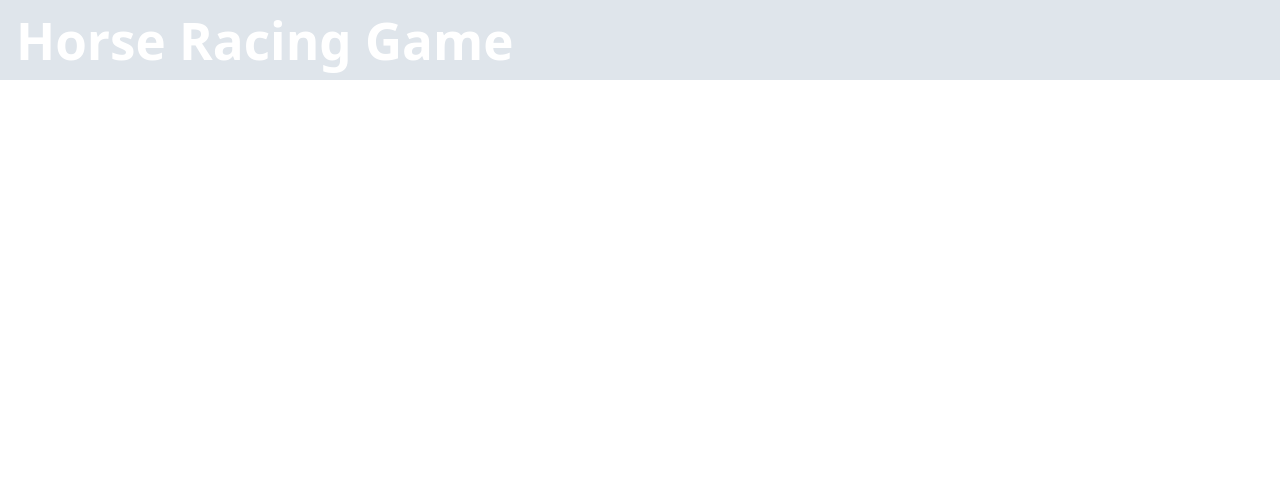
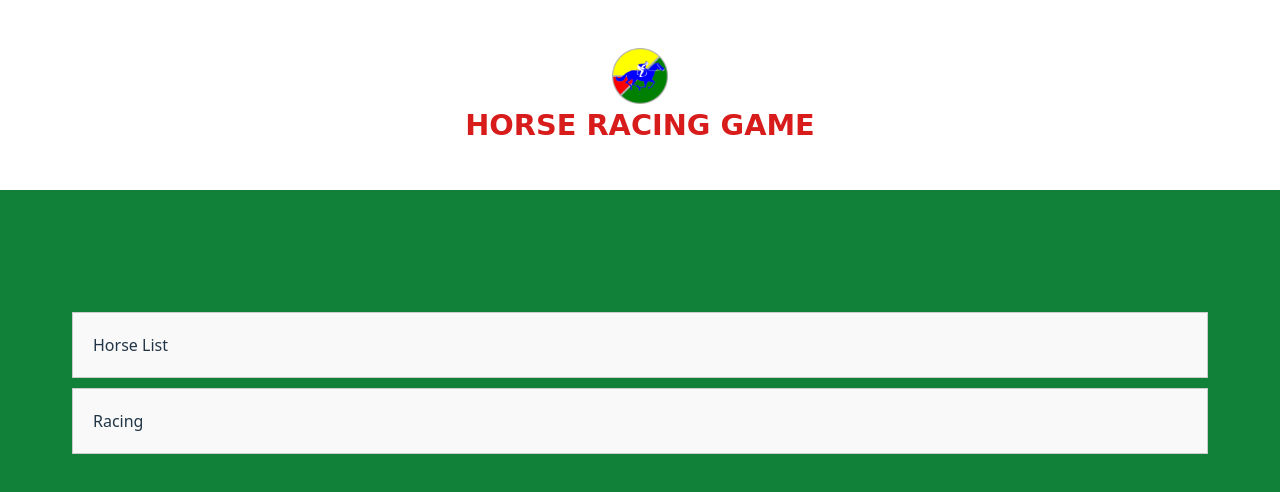
Before and after one commit to zeynepdundar/HorseRacingGame, a Vue app: page / in a window 1280 px wide. Shown: the top 492 px of the page. Built offline with nearby package versions, Linux system fonts and the light colour scheme.

Commit message:
Add main template files

```diff
--- a/src/App.vue
+++ b/src/App.vue
@@ -1,15 +1,11 @@
 <script setup>
-import TheHeader from './components/layouts/TheHeader.vue'
+import Layout from './components/layout/index.vue'
+import Main from './components/Main.vue';
+
 </script>
 
 <template>
-  <div class="app-container">
-    <TheHeader />
-  </div>
+  <Layout>
+    <Main />
+  </Layout>
 </template>
-
-<style scoped>
-.app-container {
-  padding-top: 5rem;
-}
-</style>
--- /dev/null
+++ b/src/components/Main.vue
@@ -0,0 +1,25 @@
+<template>
+  <div class="horse-list-section">
+    Horse List
+  </div>
+
+  <div class="race-track-section">
+    Racing
+  </div>
+
+</template>
+
+<script setup lang="ts">
+
+
+</script>
+
+<style scoped>
+.horse-list-section,
+.race-track-section {
+  border: 1px solid #ccc;
+  padding: 20px;
+  margin: 10px 0;
+  background-color: #f9f9f9;
+}
+</style>
--- /dev/null
+++ b/src/components/layout/TheHeader.vue
@@ -0,0 +1,49 @@
+<template>
+  <header>
+    <img :src="logo" alt="Horse racing logo" />
+    <h1>Horse Racing Game</h1>
+  </header>
+</template>
+
+<script setup>
+import logo from '../../assets/logo.png'
+
+</script>
+
+<style scoped>
+header {
+  text-align: center;
+  margin: 3rem auto;
+}
+
+header h1 {
+  color: #d81c1c;
+  margin: 0;
+  font-size: 1.8rem;
+  font-weight: 800;
+  font-family: 'Comic Sans MS', cursive, sans-serif;
+  text-transform: uppercase;
+}
+
+header img {
+  height: 3.5rem;
+  width: auto;
+}
+
+/* Responsive design */
+@media (max-width: 768px) {
+  header {
+    padding: 0 1rem;
+    height: 4rem;
+  }
+
+  header h1 {
+    font-size: 1.4rem;
+  }
+
+  header img {
+    height: 2.5rem;
+    margin-right: 0.75rem;
+  }
+}
+</style>
--- /dev/null
+++ b/src/components/layout/index.vue
@@ -0,0 +1,48 @@
+<template>
+  <div class="layout">
+    <TheHeader />
+    <main class="main-content" role="main">
+      <div class="container">
+        <slot />
+      </div>
+    </main>
+  </div>
+</template>
+
+<script setup>
+import TheHeader from './TheHeader.vue'
+</script>
+
+<style scoped>
+.layout {
+  display: flex;
+  flex-direction: column;
+  min-height: 100vh;
+}
+
+.main-content {
+  flex: 1;
+  padding-top: 5rem;
+  background-color: rgb(17, 129, 58);
+  width: 100%;
+}
+
+.container {
+  max-width: 1200px;
+  margin: 0 auto;
+  padding: 2rem;
+  width: 100%;
+  box-sizing: border-box;
+}
+
+@media (max-width: 768px) {
+  .container {
+    padding: 1rem;
+    max-width: 100%;
+  }
+
+  .main-content {
+    padding-top: 4rem; /* Account for smaller header on mobile */
+  }
+}
+</style>
--- a/src/components/layouts/TheHeader.vue
+++ /dev/null
@@ -1,33 +0,0 @@
-<template>
-    <header>
-      <h1>Horse Racing Game</h1>
-    </header>
-  </template>
-
-  <style>
-    header {
-      width: 100%;
-      height: 5rem;
-      display: flex;
-      justify-content: flex-start;
-      align-items: center;
-      background-color: #DFE5EB;
-      position: fixed;
-      top: 0;
-      left: 0;
-      right: 0;
-      z-index: 1000;
-      padding: 0 1rem;
-    }
-
-    header h1 {
-      color: white;
-      margin: 0;
-    }
-
-    .logo {
-      height: 3rem;
-      width: auto;
-      margin-right: 0.75rem;
-    }
-  </style>
--- a/src/style.css
+++ b/src/style.css
@@ -1,3 +1,7 @@
+* {
+  box-sizing: border-box;
+}
+
 :root {
   font-family: system-ui, Avenir, Helvetica, Arial, sans-serif;
   line-height: 1.5;
@@ -24,10 +28,10 @@ a:hover {
 
 body {
   margin: 0;
-  display: flex;
-  place-items: center;
+  padding: 0;
   min-width: 320px;
   min-height: 100vh;
+  overflow-x: hidden;
 }
 
 h1 {
@@ -59,10 +63,10 @@ button:focus-visible {
 }
 
 #app {
-  max-width: 1280px;
-  margin: 0 auto;
-  padding: 2rem;
-  text-align: center;
+  width: 100%;
+  min-height: 100vh;
+  padding: 0;
+  margin: 0;
 }
 
 @media (prefers-color-scheme: light) {
```
Also changed, not shown: src/assets/horse-racing-logo.png (added), src/assets/logo.png (added).
